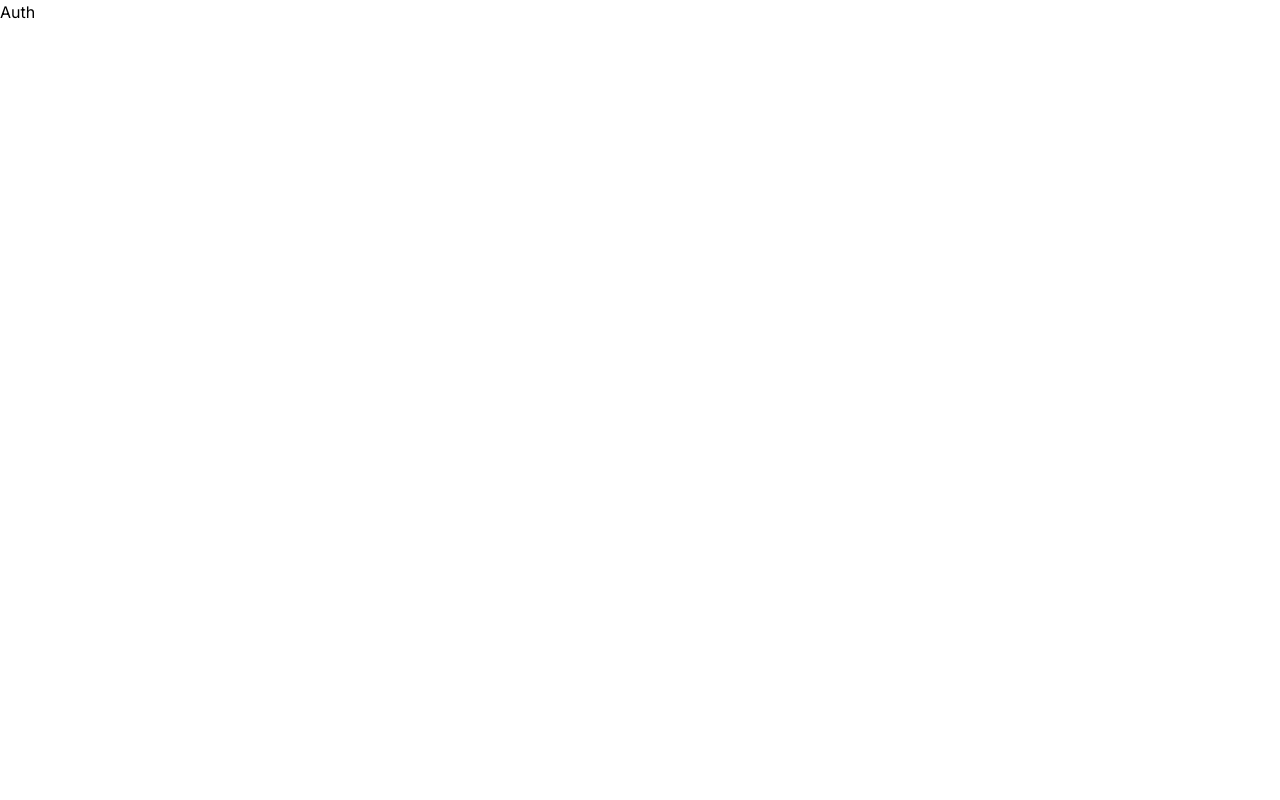
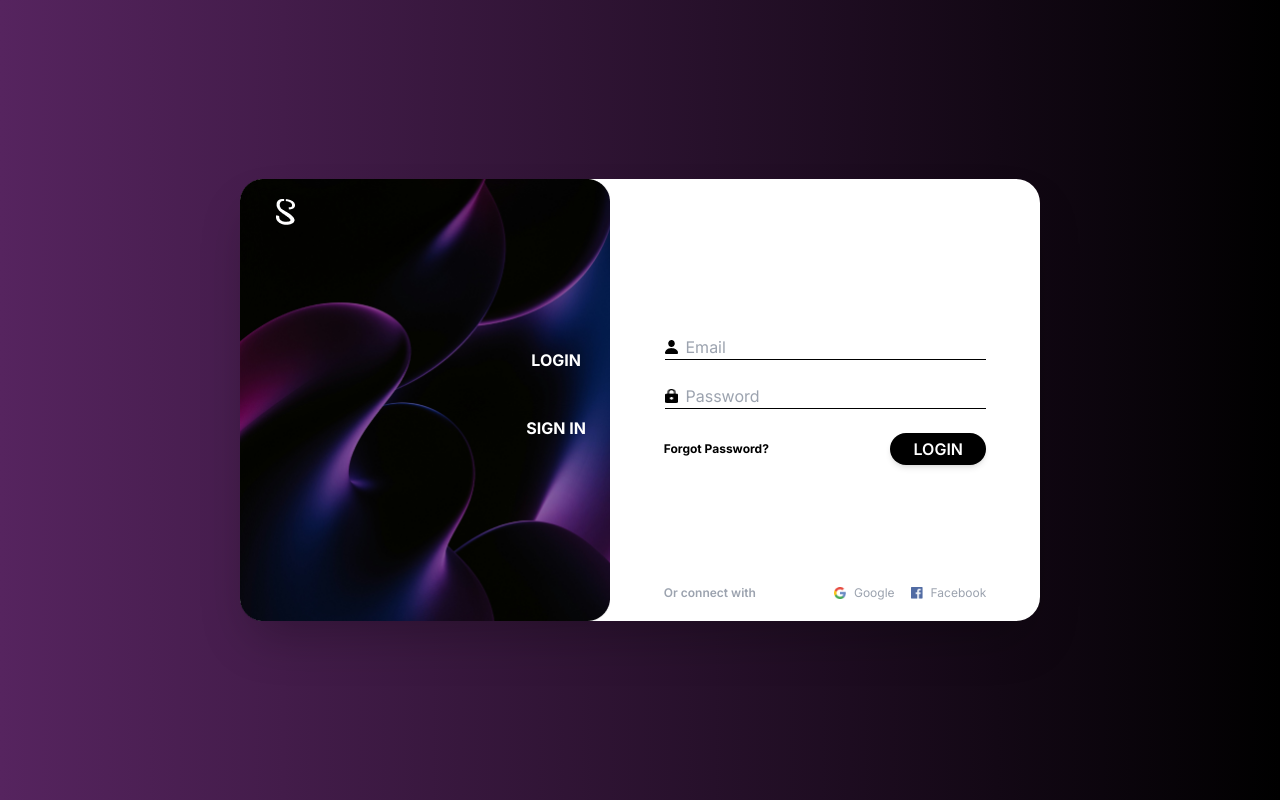
Before and after one commit to santiagoservera/sunfiEcommerce, a Next.js app: page /auth in a window 1280 px wide. Built offline with nearby package versions, Linux system fonts and the light colour scheme.

Commit message:
Auth, login and register design

```diff
--- a/src/app/auth/login/page.tsx
+++ /dev/null
@@ -1,15 +0,0 @@
-'use client';
-import LayoutEcommerce from '@/layout/LayoutEcommerce';
-import Image from 'next/image';
-
-//Components
-
-import { Login } from '@/components/auth/Login';
-import { useAuth } from '@/context/Auth';
-import { useEffect } from 'react';
-
-export default function page() {
-  const { value, login } = useAuth();
-
-  return <h1>Login</h1>;
-}
--- a/src/app/auth/page.tsx
+++ b/src/app/auth/page.tsx
@@ -1,10 +1,80 @@
-import LayoutEcommerce from '@/layout/LayoutEcommerce';
+'use client';
 import Image from 'next/image';
+import Link from 'next/link';
+import { use, useEffect, useState } from 'react';
+import { useAuth } from '@/context/Auth';
 
-//Components
-
+// Components
 import { Login } from '@/components/auth/Login';
+import { Register } from '@/components/auth/Register';
 
 export default function page() {
-  return <h1>Auth</h1>;
+  const { isLogin, setIsLogin } = useAuth();
+
+  return (
+    <section className="w-full h-[100vh] bg-gradient-to-r from-[#56245F] to-[#000000] flex justify-center items-center">
+      <div className="bg-white w-[85%] md:w-[95%] md:max-w-[800px] rounded-3xl flex shadow-2xl justify-center items-center relative">
+        <Link
+          href="/"
+          className="absolute top-5 left-9 md:hidden cursor-pointer"
+        >
+          <Image
+            src="/logo-login.png"
+            width={19}
+            height={26}
+            alt="logo-login"
+            className="invert"
+          />
+        </Link>
+        <a
+          onClick={() => setIsLogin(!isLogin)}
+          className="font-bold absolute top-5 right-5 md:hidden flex gap-1"
+        >
+          {isLogin ? 'SIGN IN' : 'LOGIN'}
+          <Image
+            src="/arrow.png"
+            width={17}
+            height={16}
+            alt="icon-arrow-right"
+          />
+        </a>
+        <div className="relative">
+          <Link href="/" className="absolute top-5 left-9">
+            <Image
+              src="/logo-login.png"
+              width={19}
+              height={26}
+              alt="logo-login"
+            />
+          </Link>
+          <img
+            src="/login.png"
+            alt="login-img"
+            className="hidden md:block w-full h-full md:min-w-[370px]"
+          />
+          <div className="menu absolute top-[35%] right-0 flex flex-col gap-4">
+            <a
+              href="#login"
+              id="login"
+              onClick={() => setIsLogin(true)}
+              className="cursor-pointer hidden md:block "
+            >
+              LOGIN
+            </a>
+            <a
+              href="#register"
+              id="register"
+              onClick={() => setIsLogin(false)}
+              className="cursor-pointer hidden md:block"
+            >
+              SIGN IN
+            </a>
+          </div>
+        </div>
+        <div className="flex justify-center items-center w-[54%]">
+          {isLogin ? <Login /> : <Register />}
+        </div>
+      </div>
+    </section>
+  );
 }
--- a/src/app/auth/register/page.tsx
+++ /dev/null
@@ -1,10 +0,0 @@
-import LayoutEcommerce from '@/layout/LayoutEcommerce';
-import Image from 'next/image';
-
-//Components
-
-import { Login } from '@/components/auth/Login';
-
-export default function page() {
-  return <h1>register</h1>;
-}
--- a/src/app/globals.css
+++ b/src/app/globals.css
@@ -6,10 +6,25 @@
   @apply w-11/12 max-w-[1600px] mx-auto;
 }
 
-.bg-ecommerce{
+.bg-ecommerce {
   width: 100%;
-  background: url('../../public/backgroundEcommerce.png') center center/cover no-repeat,
-  linear-gradient(4.4deg, #5B1B67 -18.98%, #0E040F 100.96%);
+  background: url('../../public/backgroundEcommerce.png') center center/cover
+      no-repeat,
+    linear-gradient(4.4deg, #5b1b67 -18.98%, #0e040f 100.96%);
   height: auto;
+}
 
+/* Auth Menu desing */
+.menu > a {
+  border-radius: 9999px 0 0 9999px;
+  padding: 14px 24px;
+  font-weight: bold;
+  text-align: center;
+  transition: color 0.5s;
+  color: white;
 }
+
+.menu > a:target {
+  background-color: white;
+  color: black;
+}
--- a/src/components/auth/Login.tsx
+++ b/src/components/auth/Login.tsx
@@ -1,40 +1,71 @@
-import React from 'react'
+import React from 'react';
 
 export const Login = () => {
   return (
     <div className="w-full h-[442px] flex justify-center items-center relative">
       <h1 className="absolute top-[20%] font-bold text-4xl md:hidden">LOGIN</h1>
       <div className="w-full h-full flex justify-center items-center">
-    <form className="flex flex-col items-center w-full gap-7 md:gap-6">
+        <form className="flex flex-col items-center w-[75%] gap-7 md:gap-6">
           <div className="flex items-center gap-2 border-black border-b-[1px]">
-        <img src="/userIconLogin.png" alt="user-icon" className="w-[13px] h-[14px]"/>
-        <input type="email" placeholder="Email" className=" outline-none w-[250px] sm:w-[400px] md:w-[300px]"/>
+            <img
+              src="/userIconLogin.png"
+              alt="user-icon"
+              className="w-[13px] h-[14px]"
+            />
+            <input
+              type="email"
+              placeholder="Email"
+              className=" outline-none w-[250px] sm:w-[400px] md:w-[300px]"
+            />
           </div>
           <div className="flex items-center gap-2 border-black border-b-[1px]">
-        <img src="/passwordIconLogin.png" alt="password-icon" className="w-[13px] h-[14px]"/>
-        <input type="password" placeholder="Password" className=" outline-none w-[250px] sm:w-[400px] md:w-[300px]"/>
+            <img
+              src="/passwordIconLogin.png"
+              alt="password-icon"
+              className="w-[13px] h-[14px]"
+            />
+            <input
+              type="password"
+              placeholder="Password"
+              className=" outline-none w-[250px] sm:w-[400px] md:w-[300px]"
+            />
           </div>
           <div className="flex justify-between items-center w-full">
-        <a className="mr-4 font-bold text-xs cursor-pointer">Forgot Password?</a>
-        <button type="submit" className="text-white rounded-full bg-black w-24 h-8 shadow-md hover:shadow-xl font-semibold">LOGIN</button>
+            <a className="mr-4 font-bold text-xs cursor-pointer">
+              Forgot Password?
+            </a>
+            <button
+              type="submit"
+              className="text-white rounded-full bg-black w-24 h-8 shadow-md hover:shadow-xl font-semibold"
+            >
+              LOGIN
+            </button>
           </div>
         </form>
       </div>
-  <div className="absolute bottom-5 w-full flex justify-between text-gray-400 text-xs">
+      <div className="absolute bottom-5 w-[75%] flex justify-between text-gray-400 text-xs">
         <div className="flex justify-center items-center font-semibold">
           <p>Or connect with</p>
         </div>
         <div className="flex justify-center items-center gap-4">
           <a href="" className="flex items-center gap-2">
-        <img src="/googleIcon.png" alt="google-icon" className="w-[12px] h-[12px]"/>
+            <img
+              src="/googleIcon.png"
+              alt="google-icon"
+              className="w-[12px] h-[12px]"
+            />
             <p>Google</p>
           </a>
           <a href="" className="flex items-center gap-2">
-        <img src="/facebookIcon.png" alt="facebook-icon" className="w-[12px] h-[12px]"/>
+            <img
+              src="/facebookIcon.png"
+              alt="facebook-icon"
+              className="w-[12px] h-[12px]"
+            />
             <p>Facebook</p>
           </a>
         </div>
       </div>
     </div>
-  )
-}
+  );
+};
--- a/src/context/Auth.tsx
+++ b/src/context/Auth.tsx
@@ -6,6 +6,8 @@ import React, { createContext, useState, useContext, ReactNode } from 'react';
 interface MyContextType {
   value: string;
   login: ({ username, password }: any) => void;
+  isLogin: boolean;
+  setIsLogin: (value: boolean) => void;
 }
 const baseUrl = process.env.NEXT_PUBLIC_BASE_URL;
 
@@ -15,6 +17,8 @@ export const MyAuthProvider: React.FC<{ children: ReactNode }> = ({
   children,
 }) => {
   const [value, setValue] = useState<string>('Valor inicial');
+
+  const [isLogin, setIsLogin] = useState<boolean>(true);
 
   const login = async (data: any) => {
     /* const response = await axios.post('aaaa');
@@ -31,7 +35,7 @@ export const MyAuthProvider: React.FC<{ children: ReactNode }> = ({
   };
 
   return (
-    <AuthContext.Provider value={{ value, login }}>
+    <AuthContext.Provider value={{ value, login, isLogin, setIsLogin }}>
       {children}
     </AuthContext.Provider>
   );
```
Also changed, not shown: src/components/auth/Register.tsx (+78 -18 lines). Lines whose indentation alone changed are shown as unchanged.
